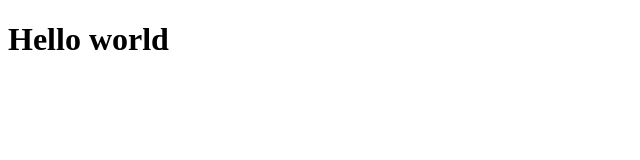
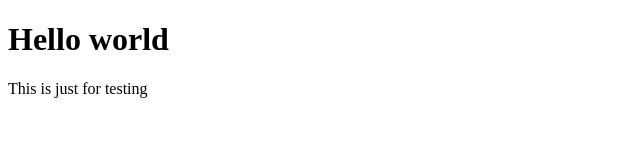
Before and after one commit to iamcerebrocerberus/testing, a plain HTML site: page public/index.html in a window 1280 px wide. Shown: the whole page, without its empty margins (0-640 px from the left). Drawn offline with Linux system fonts and the light colour scheme.

Commit message:
added this

```diff
--- a/public/index.html
+++ b/public/index.html
@@ -8,5 +8,6 @@
   </head>
   <body>
     <h1>Hello world</h1>
+    <p>This is just for testing</p>
   </body>
 </html>
```
